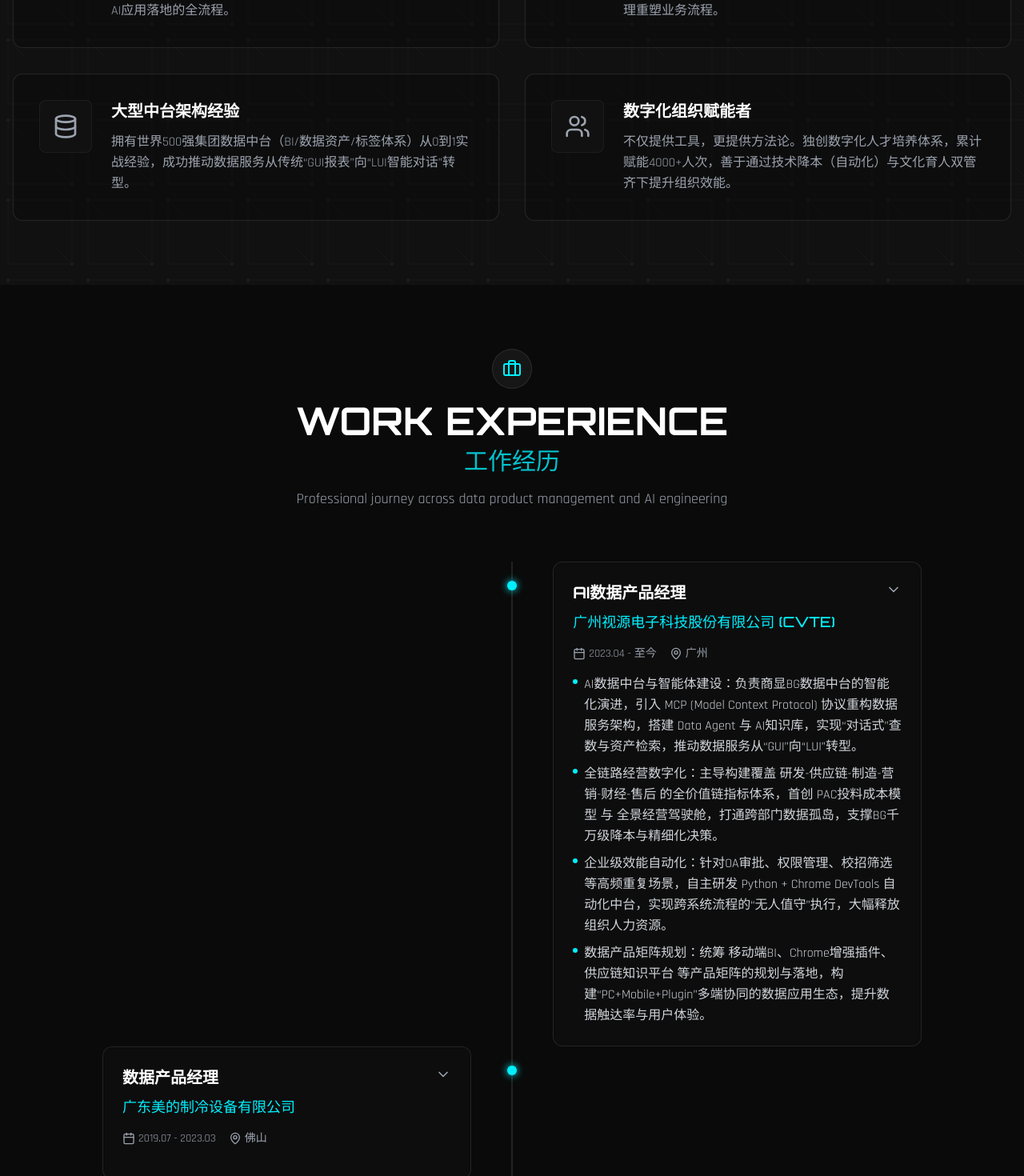
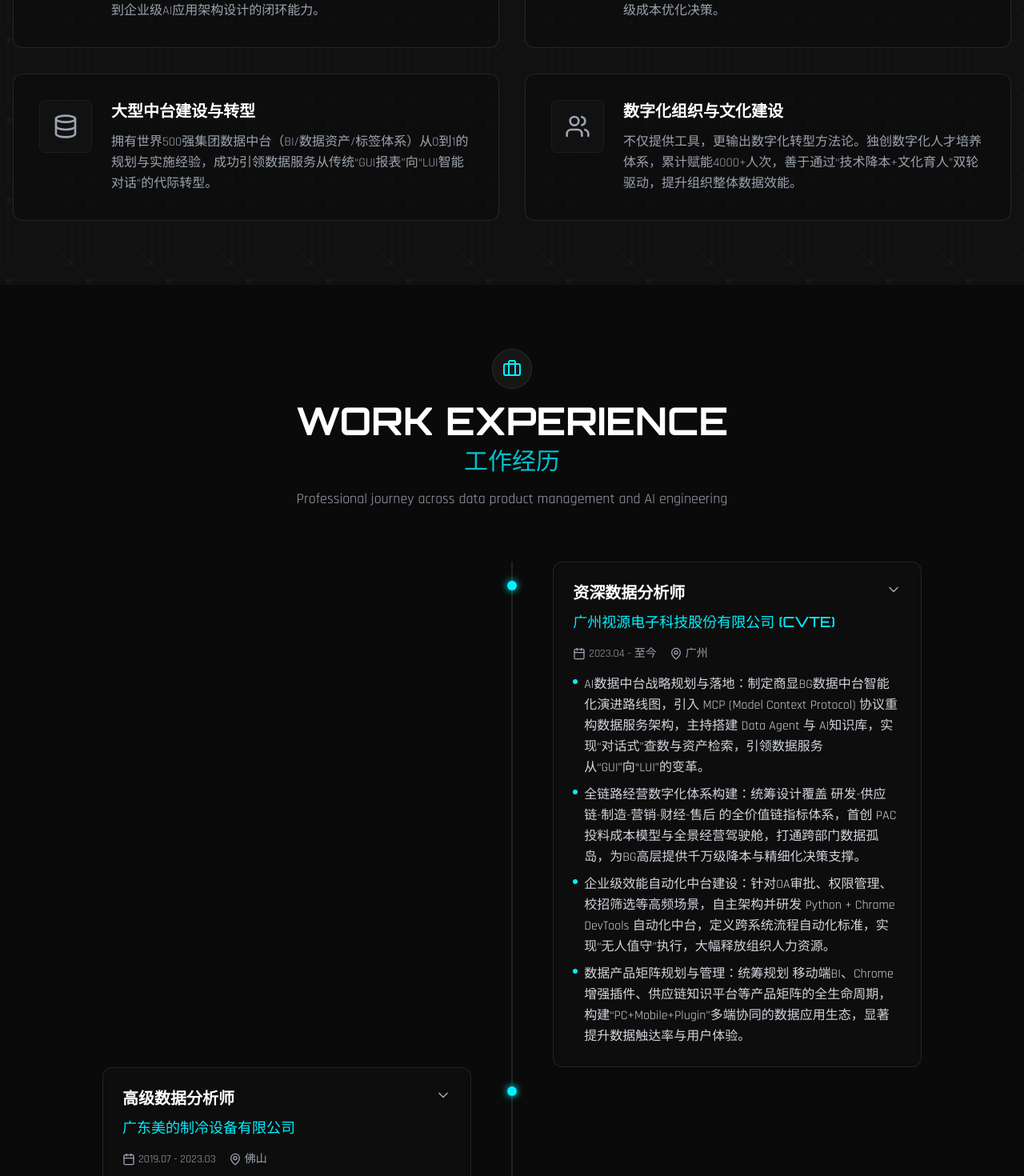
Before and after one commit to pengzhitan/Resume, a React (Vite) app: page / in a window 1280 px wide. Shown: the part 1160-2630 px from the top of the page at 80% size. Built offline with nearby package versions, Linux system fonts and the light colour scheme.

Commit message:
feat: sync resume content with latest markdown including new roles and projects

```diff
--- a/src/data/resume.ts
+++ b/src/data/resume.ts
@@ -3,7 +3,7 @@ import { Brain, Code, Database, Users, TrendingUp, Shield, Layers, Smartphone, B
 export const resumeData = {
   profile: {
     name: "彭志谭",
-    title: "业务数据部门负责人 / AI数据产品经理",
+    title: "数据分析负责人 / 资深数据分析师",
     experience: "8年经验",
     degree: "硕士学历",
     phone: "16620863340",
@@ -13,49 +13,49 @@ export const resumeData = {
   },
   advantages: [
     {
-      title: "复合技术背景",
-      description: "兼具数据产品思维与全栈开发能力，熟练运用 LLM Agent (MCP)、Python自动化 与 React 技术栈，能够独立闭环从业务需求洞察到AI应用落地的全流程。",
+      title: "技术战略与架构视野",
+      description: "兼具数据产品思维与全栈技术深度，主导 LLM Agent (MCP)、Python自动化与React技术栈的选型与落地，具备从业务痛点洞察到企业级AI应用架构设计的闭环能力。",
       icon: Code
     },
     {
-      title: "全链路经营操盘",
-      description: "具备 研发-供应链-制造-营销-财经 全价值链数据视野，主导构建的PAC成本模型与全景驾驶舱支撑千万级降本，擅长通过数据治理重塑业务流程。",
+      title: "全价值链经营操盘",
+      description: "具备 研发-供应链-制造-营销-财经 全局业务视野，统筹构建 PAC成本模型与全景驾驶舱，通过数据治理重塑业务流程，支撑千万级成本优化决策。",
       icon: TrendingUp
     },
     {
-      title: "大型中台架构经验",
-      description: "拥有世界500强集团数据中台（BI/数据资产/标签体系）从0到1实战经验，成功推动数据服务从传统“GUI报表”向“LUI智能对话”转型。",
+      title: "大型中台建设与转型",
+      description: "拥有世界500强集团数据中台（BI/数据资产/标签体系）从0到1的规划与实施经验，成功引领数据服务从传统“GUI报表”向“LUI智能对话”的代际转型。",
       icon: Database
     },
     {
-      title: "数字化组织赋能者",
-      description: "不仅提供工具，更提供方法论。独创数字化人才培养体系，累计赋能4000+人次，善于通过技术降本（自动化）与文化育人双管齐下提升组织效能。",
+      title: "数字化组织与文化建设",
+      description: "不仅提供工具，更输出数字化转型方法论。独创数字化人才培养体系，累计赋能4000+人次，善于通过“技术降本+文化育人”双轮驱动，提升组织整体数据效能。",
       icon: Users
     }
   ],
   experience: [
     {
       company: "广州视源电子科技股份有限公司 (CVTE)",
-      role: "AI数据产品经理",
+      role: "资深数据分析师",
       period: "2023.04 - 至今",
       location: "广州",
       responsibilities: [
-        "AI数据中台与智能体建设：负责商显BG数据中台的智能化演进，引入 MCP (Model Context Protocol) 协议重构数据服务架构，搭建 Data Agent 与 AI知识库，实现“对话式”查数与资产检索，推动数据服务从“GUI”向“LUI”转型。",
-        "全链路经营数字化：主导构建覆盖 研发-供应链-制造-营销-财经-售后 的全价值链指标体系，首创 PAC投料成本模型 与 全景经营驾驶舱，打通跨部门数据孤岛，支撑BG千万级降本与精细化决策。",
-        "企业级效能自动化：针对OA审批、权限管理、校招筛选等高频重复场景，自主研发 Python + Chrome DevTools 自动化中台，实现跨系统流程的“无人值守”执行，大幅释放组织人力资源。",
-        "数据产品矩阵规划：统筹 移动端BI、Chrome增强插件、供应链知识平台 等产品矩阵的规划与落地，构建“PC+Mobile+Plugin”多端协同的数据应用生态，提升数据触达率与用户体验。"
+        "AI数据中台战略规划与落地：制定商显BG数据中台智能化演进路线图，引入 MCP (Model Context Protocol) 协议重构数据服务架构，主持搭建 Data Agent 与 AI知识库，实现“对话式”查数与资产检索，引领数据服务从“GUI”向“LUI”的变革。",
+        "全链路经营数字化体系构建：统筹设计覆盖 研发-供应链-制造-营销-财经-售后 的全价值链指标体系，首创 PAC投料成本模型与全景经营驾驶舱，打通跨部门数据孤岛，为BG高层提供千万级降本与精细化决策支撑。",
+        "企业级效能自动化中台建设：针对OA审批、权限管理、校招筛选等高频场景，自主架构并研发 Python + Chrome DevTools 自动化中台，定义跨系统流程自动化标准，实现“无人值守”执行，大幅释放组织人力资源。",
+        "数据产品矩阵规划与管理：统筹规划 移动端BI、Chrome增强插件、供应链知识平台等产品矩阵的全生命周期，构建“PC+Mobile+Plugin”多端协同的数据应用生态，显著提升数据触达率与用户体验。"
       ]
     },
     {
       company: "广东美的制冷设备有限公司",
-      role: "数据产品经理",
+      role: "高级数据分析师",
       period: "2019.07 - 2023.03",
       location: "佛山",
       responsibilities: [
-        "数据中台建设：主导“美的数据银行”核心套件（自助分析平台、数据资产平台）的产品规划与落地，解决数据孤岛，实现集团数据统一归口与资产化。",
-        "用户画像体系：负责“地动仪”（DMP）标签体系搭建，设计用户分群与智能化圈选功能，支持线上精准营销，提升转化率。",
-        "业务数据化赋能：深入内销、外销、财经、供应链等业务域，主导5款BI产品从0-1搭建，通过数据可视化支撑管理层决策与运营复盘。",
-        "数字化人才建设：建立集团数字化人才分级培养体系，组织线上线下培训40余场，赋能业务人员自主分析能力。"
+        "数据中台产品体系规划：主导“美的数据银行”核心套件（自助分析平台、数据资产平台）的产品规划与落地，解决集团级数据孤岛难题，实现数据统一归口与资产化管理。",
+        "用户画像与精准营销体系：负责“地动仪”（DMP）标签体系的顶层设计与搭建，定义用户分群与智能化圈选逻辑，支持线上精准营销，有效提升转化率。",
+        "业务数据化赋能与咨询：深入内销、外销、财经、供应链等业务域，主导5款BI产品从0-1搭建，通过数据可视化驱动管理层决策与运营复盘。",
+        "数字化人才体系建设：建立集团数字化人才分级培养标准与体系，组织线上线下培训40余场，赋能业务人员建立自主分析能力，推动数据文化落地。"
       ]
     },
     {
@@ -64,9 +64,9 @@ export const resumeData = {
       period: "2018.03 - 2019.06",
       location: "深圳",
       responsibilities: [
-        "用户运营体系：基于AARRR模型搭建用户全生命周期指标体系，利用RFM模型对用户分层，指导精细化运营与二次营销，促成四季度营业额环比增长200万。",
-        "经营分析闭环：搭建神策BI经营分析看板，监控日/周/月核心指标，建立异常预警机制，为管理层提供决策支持。",
-        "渠道ROI分析：建立渠道评估模型，分析各推广渠道转化率与ROI，优化投放策略，有效降低获客成本。"
+        "用户运营指标体系搭建：基于AARRR模型搭建用户全生命周期指标体系，利用RFM模型对用户分层，指导精细化运营与二次营销，促成四季度营业额环比增长200万。",
+        "经营分析与决策支持：搭建神策BI经营分析看板，监控日/周/月核心指标，建立异常预警机制，为管理层提供关键决策支持。",
+        "渠道评估与策略优化：建立渠道评估模型，分析各推广渠道转化率与ROI，优化投放策略，有效降低获客成本。"
       ]
     },
     {
@@ -84,16 +84,16 @@ export const resumeData = {
     {
       id: "newdp-mcp",
       title: "NewDP MCP Service - 数据平台微服务架构重构",
-      role: "AI数据产品经理",
+      role: "资深数据分析师",
       period: "2025.06 - 2025.09",
       category: "AI Agent & Data Platform",
-      background: "原有数据平台脚本代码冗余（单文件1500+行）、维护困难，难以满足MCP（Model Context Protocol）扩展需求。",
+      background: "原有数据平台脚本代码冗余、维护困难，难以满足MCP（Model Context Protocol）扩展需求。",
       solution: [
-        "实施分层架构重构（Service/API/Core），拆解为模块化工程，引入连接池管理与Pydantic类型安全验证。",
-        "封装21个MCP工具接口，覆盖工作空间、目录、工作流、SQL查询等核心能力。"
+        "架构升级：实施分层架构重构（Service/API/Core），拆解为模块化工程，引入连接池管理与Pydantic类型安全验证。",
+        "接口标准化：封装21个MCP工具接口，覆盖工作空间、目录、工作流、SQL查询等核心能力，制定接口交互规范。"
       ],
       result: [
-        "代码可维护性显著提升，支持高并发数据请求，成功对接AI模型上下文协议，为Copilot等AI应用提供底层数据服务能力。"
+        "代码可维护性显著提升，支持高并发数据请求，成功对接AI模型上下文协议，为Copilot等AI应用提供底层数据服务基座。"
       ],
       icon: Layers,
       color: "from-emerald-500 to-teal-500"
@@ -101,13 +101,13 @@ export const resumeData = {
     {
       id: "midea-bigdata",
       title: "美的大数据中台 - 自助分析平台",
-      role: "数据产品经理",
+      role: "高级数据分析师",
       period: "2021.03 - 2022.06",
       category: "AI Agent & Data Platform",
       background: "集团内部个性化报表需求爆发，各事业部烟囱式建设导致数据孤岛、口径不一，缺乏统一管理平台。",
       solution: [
-        "构建企业级自助分析平台，集成永洪BI与Quick BI，制定《共享站点搭建规范》与标准化数据接入流程（需求->开发->资产沉淀->权限管控）。",
-        "推行“授人以渔”的自助分析模式，沉淀领域共享站点孵化方法论，赋能业务人员自主构建可视化报表。"
+        "平台统筹：构建企业级自助分析平台，集成永洪BI与Quick BI，制定《共享站点搭建规范》与标准化数据接入流程（需求->开发->资产沉淀->权限管控）。",
+        "模式创新：推行“授人以渔”的自助分析模式，沉淀领域共享站点孵化方法论，赋能业务人员自主构建可视化报表。"
       ],
       result: [
         "成功孵化40+个领域共享站点，产出可视化报表4000+张，实现统一归口与查数。",
@@ -121,13 +121,13 @@ export const resumeData = {
     {
       id: "dw-store",
       title: "DW-Store - AI原生数据资产知识库",
-      role: "AI数据产品经理",
+      role: "资深数据分析师",
       period: "2025.09 - 2025.11",
       category: "Data Asset & Knowledge Management",
-      background: "面对2.3万+数据文件、1.5万+SQL脚本的庞大资产，传统检索方式（Grep）效率低，新人上手难。",
+      background: "面对2.3万+数据文件、1.5万+SQL脚本的庞大资产，传统检索方式效率低，知识复用难。",
       solution: [
-        "构建AI原生知识库，建立分层README文档体系（覆盖率75.6%），实现数据资产的'自解释'。",
-        "开发MCP检索服务，支持Cursor等AI工具通过语义理解快速定位数据表、指标与业务逻辑。"
+        "体系构建：构建AI原生知识库，建立分层README文档体系（覆盖率75.6%），实现数据资产的'自解释'。",
+        "智能检索：开发MCP检索服务，支持Cursor等AI工具通过语义理解快速定位数据表、指标与业务逻辑。"
       ],
       result: [
         "检索效率提升5-10倍，新人上手周期从数周缩短至数天，实现跨BG数据资产的高效复用与协同。"
@@ -138,17 +138,17 @@ export const resumeData = {
     {
       id: "metric-platform",
       title: "Metric Management - 供应链知识管理平台",
-      role: "AI数据产品经理",
+      role: "资深数据分析师",
       period: "2025.08 - 2025.08",
       category: "Data Asset & Knowledge Management",
       link: "https://pengzhitan.github.io/metric_management_platform/",
-      background: "供应链业务流程复杂，文档（Confluence）与图表标准不一，知识沉淀分散，缺乏统一的可视化管理平台。",
+      background: "供应链业务流程复杂，知识沉淀分散，缺乏统一的可视化管理平台。",
       solution: [
-        "搭建基于React + Vite的模块化知识平台，集成Draw.io流程可视化与Confluence知识图谱。",
-        "开发MCP智能代理（Draw.io Agent + Confluence Scraper），实现“一句话生成架构图”与业务规范的自然语言查询。"
+        "平台研发：搭建基于React + Vite的模块化知识平台，集成Draw.io流程可视化与Confluence知识图谱。",
+        "智能代理：开发MCP智能代理（Draw.io Agent + Confluence Scraper），实现“一句话生成架构图”与业务规范的自然语言查询。"
       ],
       result: [
-        "打通了非结构化文档、流程图与AI助手的连接，构建了全链路可视化的知识体系。",
+        "打通了非结构化文档、流程图与AI助手的连接，构建了全链路可视化知识体系。",
         "显著提升了技术文档编写效率与业务知识的查阅体验，支撑团队快速上手与协作。"
       ],
       icon: Box,
@@ -157,18 +157,18 @@ export const resumeData = {
     {
       id: "bg-indicator",
       title: "Commercial Display BG - 全链路经营驾驶舱",
-      role: "AI数据产品经理",
+      role: "资深数据分析师",
       period: "2023.04 - 至今",
       category: "Data Asset & Knowledge Management",
-      background: "商用显示BG业务覆盖研发、供应链、制造、营销、售后全流程，面临数据孤岛严重、经营成本核算逻辑复杂（PAC/加工费/物流费）、全链路经营风险监控滞后等痛点。",
+      background: "商用显示BG业务覆盖全流程，面临数据孤岛严重、经营成本核算逻辑复杂、风险监控滞后等痛点，难以支撑精细化运营。",
       solution: [
-        "全链路指标体系构建（研产供销服）：TTM、SPU进出比、PAC成本模型、N+3/N+6物料价格预测。",
-        "数据资产与驾驶舱矩阵：战略级BG经营驾驶舱（营收/毛利/库存/商机），战术级业务专项看板（采购降本/制造运营/售后品质）。"
+        "顶层设计：构建全链路指标体系（R&D-Supply-Mfg-Marketing-Service），打通研产供销财服全流程。包括：研产供域（TTM/SPU/PAC/WIP）、营销财经域（ROI/营收热力图/库龄）、售后服务域（DOA/NDF）。",
+        "产品矩阵：战略级·BG经营驾驶舱（辅助高层战略决策），战术级·业务专项看板（赋能一线业务快速响应）。"
       ],
       result: [
-        "降本增效：累计识别千万级成本优化机会；辅助供应链实现库存周转天数优化15%。",
-        "经营可视：实现全链路经营数据100%在线化，月度经营分析报告产出效率提升50%。",
-        "质量与体验：研发TTM达成率提升15%，售后服务24小时满足率提升10%。"
+        "降本增效：通过PAC模型等工具，累计识别千万级成本优化机会；辅助供应链库存周转优化15%。",
+        "经营可视：打通全链路数据壁垒，实现经营数据100%在线化，月度经营分析报告产出效率提升50%。",
+        "质量与体验：研发TTM达成率提升15%，售后服务24小时满足率提升10%，有效支撑了业务规模的高质量增长。"
       ],
       icon: Activity,
       color: "from-red-500 to-pink-500"
@@ -178,13 +178,12 @@ export const resumeData = {
     {
       id: "mobile-bi",
       title: "Mobile BI - 移动端经营分析工作台",
-      role: "AI数据产品经理",
+      role: "资深数据分析师",
       period: "2025.11 - 至今",
       category: "BI & Mobile",
       background: "为满足管理层随时随地掌握核心经营指标的需求。",
       solution: [
-        "设计并开发移动端BI驾驶舱，涵盖营收、利润、库存等8大核心指标卡片。",
-        "支持多维度（月/季/年）与多组织（集团/BG）切换分析。"
+        "设计并开发移动端BI驾驶舱，涵盖营收、利润、库存等8大核心指标卡片，支持多维度与多组织切换分析。"
       ],
       result: [
         "实现了经营数据的移动化、实时化触达，大幅提升管理层决策效率。"
@@ -195,7 +194,7 @@ export const resumeData = {
     {
       id: "bi-plugin",
       title: "BI Chrome Extension - 智能BI增强插件",
-      role: "AI数据产品经理",
+      role: "资深数据分析师",
       period: "2024.06 - 2025.01",
       category: "BI & Mobile",
       background: "提升BI系统用户体验，解决报表查找难、操作繁琐痛点。",
@@ -203,7 +202,7 @@ export const resumeData = {
         "基于Chrome Manifest V3架构开发浏览器扩展，集成智能问答助手、报表一键管理与快捷导航功能。"
       ],
       result: [
-        "优化了BI系统交互体验，通过插件实现数据查询与操作的自动化，提升用户活跃度。"
+        "重构了BI系统交互体验，通过插件实现数据查询与操作的自动化，显著提升用户活跃度。"
       ],
       icon: Puzzle,
       color: "from-indigo-500 to-blue-500"
@@ -211,16 +210,16 @@ export const resumeData = {
     {
       id: "midea-building",
       title: "美的楼宇数字化建设项目",
-      role: "数据产品经理",
+      role: "高级数据分析师",
       period: "2021.09 - 2022.12",
       category: "BI & Mobile",
-      background: "配合楼宇事业部业务爆发式增长（卡塔尔世界杯供应商），亟需建设覆盖外销、内销、财经的全链路数字化监控体系。",
+      background: "配合楼宇事业部业务爆发式增长，亟需建设覆盖全链路的数字化监控体系。",
       solution: [
-        "规范数仓层级（ODS->DM->ADS），拉通外销（EPSI）、内销（签约/履约）、财经（预算/成本）三大领域数据。",
-        "构建PC+移动+大屏三端一体化监控体系，解决数据来源多、整合难的问题。"
+        "标准制定：规范数仓层级（ODS->DM->ADS），拉通外销、内销、财经三大领域数据。",
+        "体系构建：构建PC+移动+大屏三端一体化监控体系，解决数据来源多、整合难的问题。"
       ],
       result: [
-        "实现了业务层、管理层、决策层的数据可视与预警监控，沉淀了标准化的数据资产，有效支撑了业务的高速扩张与精细化管理。"
+        "实现了多层级数据可视与预警监控，沉淀了标准化的数据资产，有效支撑了业务的高速扩张与精细化管理。"
       ],
       icon: Building,
       color: "from-cyan-500 to-blue-600"
@@ -228,13 +227,13 @@ export const resumeData = {
     {
       id: "midea-finance",
       title: "美的财经Space-X经营分析平台",
-      role: "数据产品经理",
+      role: "高级数据分析师",
       period: "2020.06 - 2022.12",
       category: "BI & Mobile",
       background: "针对空调海外市场，解决全链路经营分析手工统计滞后与易错痛点。",
       solution: [
-        "创新采用“1业务+1开发”敏捷开发模式，实现需求快速响应与迭代。",
-        "构建多维度T+1数据可视化看板，打通8个大区、37个区域财务数据。"
+        "模式创新：创新采用“1业务+1开发”敏捷开发模式，实现需求快速响应与迭代。",
+        "平台构建：构建多维度T+1数据可视化看板，打通8个大区、37个区域财务数据。"
       ],
       result: [
         "效率提升：节省70%重复数据加工时间，缩减50+业务单元的财务对接工作量。",
@@ -247,13 +246,13 @@ export const resumeData = {
     {
       id: "factory-energy",
       title: "美的工厂节能降本数据挖掘项目",
-      role: "数据产品经理",
+      role: "高级数据分析师",
       period: "2020.03 - 2020.09",
       category: "BI & Mobile",
-      background: "工厂空压机能耗居高不下，缺乏有效的数据监控与优化手段，是企业节能降本的重点对象。",
+      background: "工厂空压机能耗居高不下，缺乏有效的数据监控与优化手段。",
       solution: [
-        "深入产线梳理工艺流程，结合多元线性回归建立空压机产线能耗模型，识别异常能耗关键因子。",
-        "输出节能改善分析报告，拉通IT与制造部门推动生产工艺参数优化。"
+        "模型构建：深入产线梳理工艺流程，结合多元线性回归建立空压机产线能耗模型，识别异常能耗关键因子。",
+        "流程优化：输出节能改善分析报告，拉通IT与制造部门推动生产工艺参数优化。"
       ],
       result: [
         "优化了生产工艺流程，实现能耗异常的可视化监控，预计每年为集团节约能耗成本800万+。"
@@ -269,8 +268,8 @@ export const resumeData = {
       category: "BI & Mobile",
       background: "在线教育平台营收增长乏力，缺乏精细化用户运营体系与差异化营销策略。",
       solution: [
-        "基于AARRR模型搭建用户全生命周期指标体系，利用RFM模型对用户进行分层与画像。",
-        "设计差异化营销策略，开展A/B Test优化运营方案，针对不同用户采取个性化营销。"
+        "体系搭建：基于AARRR模型搭建用户全生命周期指标体系，利用RFM模型对用户进行分层与画像。",
+        "策略优化：设计差异化营销策略，开展A/B Test优化运营方案，针对不同用户采取个性化营销。"
       ],
       result: [
         "促成四季度营业额环比增长200万+，显著提升了用户留存率与转化率，沉淀了个性化营销方法论。"
@@ -282,19 +281,19 @@ export const resumeData = {
     // IV. Automation & Efficiency
     {
       id: "auto-platform",
-      title: "Enterprise Automation Platform - 企业级效能平台",
-      role: "AI数据产品经理",
+      title: "Enterprise Data Automation & AI Platform - 企业级数据自动化与AI效能平台",
+      role: "资深数据分析师",
       period: "2025.01 - 至今",
       category: "Automation & Efficiency",
-      background: "随着业务扩张，IT与业务团队在OA流程审批、FineBI权限管理及校招简历筛选等场景面临海量重复性工作，人工操作效率低、易出错且占用高价值人力。",
+      background: "IT与业务团队在OA流程审批、FineBI权限管理及校招简历筛选等场景面临海量重复性工作。",
       solution: [
-        "全栈自动化架构：构建基于 Python (Selenium/Requests) + Chrome DevTools Protocol 的自动化中台，攻克了OA系统复杂JS提交难题。",
-        "AI招聘数据流水线：自主研发“校招数据处理管道”，集成 Dify AI 大模型能力，实现简历自动解析与智能评分。",
-        "精细化权限与数据治理：开发 FineBI 权限自动化工具与 Excel 智能拆分工具，实现批量授权与报表分发。"
+        "全栈自动化架构：构建基于 Python + Chrome DevTools Protocol 的自动化中台，攻克复杂技术难题，实现跨系统流程“无人值守”。",
+        "AI招聘流水线：自主研发“校招数据处理管道”，集成 Dify AI 大模型能力，实现人岗匹配支持，支持异常自动恢复。",
+        "治理与分发：开发 FineBI 权限自动化工具与 Excel 智能拆分工具，解决大规模组织架构下的权限维护与数据分发痛点。"
       ],
       result: [
-        "提效显著：将OA审批与FineBI权限管理的平均耗时从小时级压缩至分钟级，人工操作减少90%。",
-        "AI落地：成功应用于校招季，累计自动评分与分类简历10,000+份，大幅释放HR与面试官精力。",
+        "提效显著：将耗时从小时级压缩至分钟级，人工操作减少90%。",
+        "AI落地：成功应用于校招季，处理简历10,000+份，释放人力资源。",
         "零差错：通过代码固化业务逻辑，确保了权限分配与数据分发的100%准确率。"
       ],
       icon: Zap,
@@ -303,13 +302,13 @@ export const resumeData = {
     {
       id: "talent-training",
       title: "数字化人才培养体系建设项目",
-      role: "讲师 & 课程开发者",
+      role: "高级数据分析师",
       period: "2021.03 - 2022.12",
       category: "Automation & Efficiency",
-      background: "集团数字化工具（Quick BI/永洪BI）推广困难，业务人员数据分析能力参差不齐，难以支撑数字化转型。",
+      background: "集团数字化工具推广困难，业务人员数据分析能力参差不齐。",
       solution: [
-        "独创“学中玩”教学模式，开发初/高/精英三阶课程体系，覆盖从入门到精通全路径。",
-        "建立“金字塔”人才培养机制，沉淀《活动组织一表通》等标准化运营文档。"
+        "体系创新：独创“学中玩”教学模式，开发初/高/精英三阶课程体系，覆盖全路径。",
+        "机制建立：建立“金字塔”人才培养机制，沉淀标准化运营文档。"
       ],
       result: [
         "累计培训学员4000+人次，课程好评率98%，为集团培养了数百名数字化种子用户。",
@@ -322,7 +321,7 @@ export const resumeData = {
   skills: [
     {
       category: "AI与大模型技术",
-      items: ["MCP Protocol", "Dify Agent", "Prompt Engineering (RAG/CoT)", "LangChain"],
+      items: ["MCP (Model Context Protocol)", "Dify Agent", "Prompt Engineering (RAG/CoT)", "LangChain"],
       icon: Brain
     },
     {
@@ -332,7 +331,7 @@ export const resumeData = {
     },
     {
       category: "数据产品与管理",
-      items: ["指标体系设计 (OSM/UJM)", "数据仓库 (Kimball)", "数据治理方法论", "FineBI/Tableau/Quick BI"],
+      items: ["指标体系设计 (OSM/UJM)", "数据仓库 (Kimball)", "数据治理方法论", "FineBI/Tableau/Quick BI/永洪BI"],
       icon: Shield
     }
   ],
```
Also changed, not shown: 个人资料/彭志谭-硕士-AI数据产品经理.md (+84 -84 lines), 2 other files (tests, documents, lock files or other folders).
